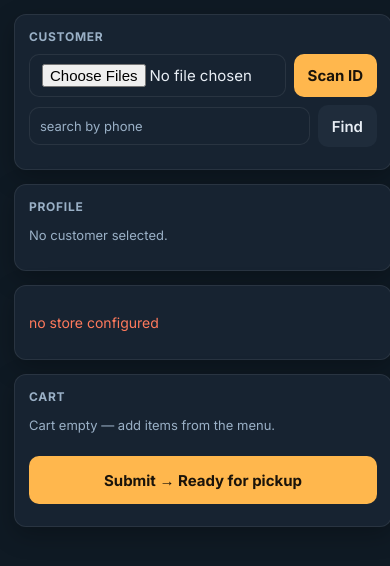
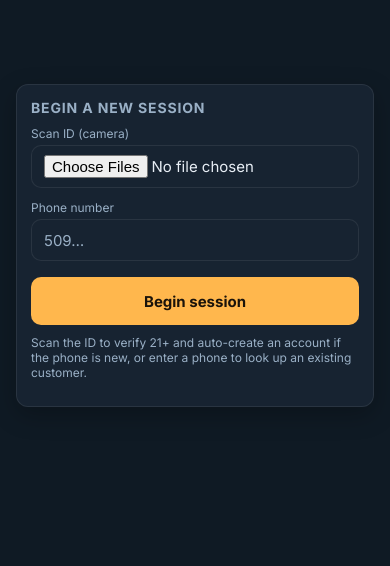
Before and after one commit to happytimecustomerexperience-droid/budtender-pos, a Django app: page / in a window 390 px wide. Shown: the part 63-629 px from the top of the page. Run offline with Django 5.2, Linux system fonts and the light colour scheme; the visitor is signed in with stand-in values (Sample User, id 1); some libraries are stand-ins or nearby versions.

Commit message:
Begin-session gate (scan+phone, 21+ flag, find-or-create) + warm shared cache
- New start gate at / : camera ID scan + phone. ID scan flags UNDER-21 and blocks
  the session; resolves the guest by phone then name (phone wins), and creates a new
  Dutchie guest from the scan when neither matches (pos_register_client.create_guest,
  captured /guest/create payload). POS screen moved to /pos/ and now requires a
  session; header gains "New customer" (end session).
- Sustainable inventory for 3-5 concurrent: shared Redis cache + a warmer sidecar
  (warm_menu every ~8 min) so the slow product_SearchV2 pull never hits the request
  path; get_inventory adds a stampede lock (serve-stale) + 1h TTL.
- 37 tests green (begin render, session gate, resolve-prefers-phone, create-when-none).

Co-Authored-By: Claude Opus 4.8 <noreply@anthropic.com>

```diff
--- a/budtender/catalog.py
+++ b/budtender/catalog.py
@@ -22,7 +22,10 @@ from . import imagemap, ranking, suggest
 
 logger = logging.getLogger(__name__)
 
-_INV_TTL = 600  # 10 min — product_SearchV2 is a slow full pull
+# Long TTL: the `warm_menu` command (every ~8 min) keeps the shared (Redis) cache
+# hot, so a customer-facing request NEVER pays the slow product_SearchV2 pull. The
+# entry only expires if warming stops. Tune with the warmer interval.
+_INV_TTL = 3600
 
 CAT_LABELS = {
     "flower": "Flower", "pre-rolls": "Pre-Rolls", "vapes": "Vapes",
@@ -75,17 +78,27 @@ def _normalize(row, enr):
 
 
 def get_inventory(store_key, force=False):
-    """Cached, normalized + enriched live inventory for a store."""
+    """Cached, normalized + enriched live inventory for a store. A stampede lock
+    keeps 3-5 concurrent cold requests from each firing the slow pull — losers serve
+    the stale entry. The warmer keeps it hot so requests almost never pull live."""
     ck = f"inv:{store_key}"
     if not force:
         cached = cache.get(ck)
         if cached is not None:
             return cached
-    rows = PosRegisterClient(get_store(store_key)).product_search()
-    enr = load_product_enrichment(store_key)
-    items = [_normalize(r, enr) for r in rows if isinstance(r, dict)]
-    cache.set(ck, items, _INV_TTL)
-    return items
+    lock = f"inv:lock:{store_key}"
+    if not force and not cache.add(lock, "1", 90):
+        stale = cache.get(ck)
+        if stale is not None:
+            return stale  # another worker is refreshing; serve stale
+    try:
+        rows = PosRegisterClient(get_store(store_key)).product_search()
+        enr = load_product_enrichment(store_key)
+        items = [_normalize(r, enr) for r in rows if isinstance(r, dict)]
+        cache.set(ck, items, _INV_TTL)
+        return items
+    finally:
+        cache.delete(lock)
 
 
 def categories(items):
--- /dev/null
+++ b/budtender/templates/budtender/begin.html
@@ -0,0 +1,54 @@
+{% load static %}
+<!doctype html>
+<html lang="en">
+<head>
+  <meta charset="utf-8">
+  <meta name="viewport" content="width=device-width, initial-scale=1">
+  <title>Begin session · Budtender POS</title>
+  <link rel="preconnect" href="https://fonts.googleapis.com">
+  <link href="https://fonts.googleapis.com/css2?family=Bebas+Neue&family=Inter:wght@400;600;700;800&display=swap" rel="stylesheet">
+  <link rel="stylesheet" href="{% static 'budtender/app.css' %}">
+</head>
+<body>
+<header class="top">
+  <span class="logo">HAPPY&nbsp;TIME</span>
+  <select name="store" form="startform">
+    {% for s in stores %}<option value="{{ s }}" {% if s == active %}selected{% endif %}>{{ s|title }}</option>{% endfor %}
+  </select>
+  <span class="spacer"></span>
+  <a class="signout" href="{% url 'logout' %}">Sign out</a>
+</header>
+
+<div class="auth" style="max-width:460px">
+  <div class="card">
+    <h2 style="font-size:14px">Begin a new session</h2>
+
+    {% if under21 %}
+      <div style="background:rgba(255,122,92,.14);border:1px solid var(--bad);border-radius:10px;padding:14px;margin:10px 0">
+        <div class="bebas" style="font-size:26px;color:var(--bad)">⛔ UNDER 21 — DO NOT SELL</div>
+        <p class="muted" style="margin:6px 0 0">
+          {{ scan.accts_name }}{% if scan.age %} · age {{ scan.age }}{% endif %}{% if scan.birth_date %} · DOB {{ scan.birth_date }}{% endif %}.
+          Cannot start a session.
+        </p>
+      </div>
+      <a href="{% url 'begin' %}"><button type="button" style="width:100%">Start over</button></a>
+    {% else %}
+      {% if error %}<p class="err">{{ error }}</p>{% endif %}
+      {% if scan and scan.over_21 %}<p class="badge-ok" style="font-size:14px">21+ ✓ {{ scan.accts_name }}{% if scan.age %} · {{ scan.age }}{% endif %}</p>{% endif %}
+
+      <form id="startform" method="post" action="{% url 'start' %}" enctype="multipart/form-data" class="stack">
+        {% csrf_token %}
+        <label style="display:block;font-size:12px;color:var(--sage);margin:10px 0 4px">Scan ID (camera)</label>
+        <input type="file" name="images" accept="image/*" capture="environment" multiple
+               style="width:100%" onchange="this.form.querySelector('button[type=submit]').focus()">
+        <label style="display:block;font-size:12px;color:var(--sage);margin:12px 0 4px">Phone number</label>
+        <input type="tel" name="phone" inputmode="tel" placeholder="509…" value="{{ phone }}" style="width:100%">
+        <button type="submit" style="width:100%;margin-top:16px;min-height:48px">Begin session</button>
+      </form>
+      <p class="hint" style="margin-top:10px">Scan the ID to verify 21+ and auto-create an account if the phone is new,
+        or enter a phone to look up an existing customer.</p>
+    {% endif %}
+  </div>
+</div>
+</body>
+</html>
--- a/budtender/templates/budtender/screen.html
+++ b/budtender/templates/budtender/screen.html
@@ -19,6 +19,7 @@
   </select>
   <span class="spacer"></span>
   {% if acct_id %}<span class="cust-chip">👤 <b>{{ acct_name|default:"Customer" }}</b></span>{% endif %}
+  <a class="signout" href="{% url 'end' %}">＋ New customer</a>
   <a class="signout" href="{% url 'logout' %}">Sign out</a>
 </header>
 
--- a/budtender/urls.py
+++ b/budtender/urls.py
@@ -3,7 +3,10 @@ from django.urls import path
 from . import views
 
 urlpatterns = [
-    path("", views.screen, name="screen"),
+    path("", views.begin, name="begin"),
+    path("pos/", views.screen, name="screen"),
+    path("start/", views.start, name="start"),
+    path("end/", views.end_session, name="end"),
     path("login/", views.login_view, name="login"),
     path("logout/", views.logout_view, name="logout"),
     path("scan/", views.scan, name="scan"),
--- a/budtender/views.py
+++ b/budtender/views.py
@@ -92,9 +92,98 @@ def logout_view(request):
     return redirect("login")
 
 
-# ── screen ───────────────────────────────────────────────────────────────────
+# ── begin session (start gate: scan ID + phone -> 21 check -> find/create) ─────
+@login_required
+def begin(request):
+    return render(request, "budtender/begin.html", {
+        "stores": list(_stores().keys()), "active": request.session.get("store"),
+    })
+
+
+@login_required
+def end_session(request):
+    for k in ("acct_id", "acct_name", "acct_phone", "cart"):
+        request.session.pop(k, None)
+    return redirect("begin")
+
+
+def _resolve_or_create(client, scan, phone):
+    """Look up by PHONE then by NAME (phone wins when both match); create from the
+    scan if neither exists. Returns (acct_id, name, how)."""
+    name = (scan.get("accts_name") or "").strip()
+    if phone:
+        g = _parse_guests(client.guest_search(phone))
+        if g:
+            return g[0]["acct_id"], g[0]["name"], "phone"
+    if name:
+        g = _parse_guests(client.guest_search(name))
+        if g:
+            return g[0]["acct_id"], g[0]["name"], "name"
+    if scan.get("first_name") and scan.get("birth_date"):
+        gid = client.create_guest(
+            first_name=scan["first_name"], last_name=scan.get("last_name", ""),
+            dob=scan["birth_date"], phone=phone or scan.get("phone", ""),
+            email=scan.get("email", ""), mj_state_id=scan.get("mjstateidno", ""))
+        if gid:
+            disp = scan.get("accts_name") or f"{scan['first_name']} {scan.get('last_name', '')}".strip()
+            return gid, disp, "created"
+    return None, None, "none"
+
+
+@login_required
+@rate_limit("start", limit=30, window=60)
+@require_http_methods(["POST"])
+def start(request):
+    from core.uploads import collect_id_images
+
+    store = _active_store(request)
+    phone = "".join(c for c in (request.POST.get("phone") or "") if c.isdigit())
+    ctx = {"stores": list(_stores().keys()), "active": request.session.get("store"), "phone": phone}
+    scan = {}
+    files = request.FILES.getlist("images")
+    if files:
+        try:
+            images = collect_id_images(files)
+        except Exception as exc:
+            ctx["error"] = f"upload rejected: {exc}"
+            return render(request, "budtender/begin.html", ctx)
+        from idscan.pipeline import run_id_scan
+        scan = run_id_scan(images)
+        if scan.get("error"):
+            ctx["error"] = f"scan failed: {scan['error']}"
+            return render(request, "budtender/begin.html", ctx)
+        ctx["scan"] = scan
+        if scan.get("over_21") is False:    # HARD age flag — do not start a session
+            ctx["under21"] = True
+            return render(request, "budtender/begin.html", ctx)
+    if not store:
+        ctx["error"] = "no store configured"
+        return render(request, "budtender/begin.html", ctx)
+    if not (phone or scan):
+        ctx["error"] = "Scan an ID or enter a phone number to begin."
+        return render(request, "budtender/begin.html", ctx)
+
+    phone = phone or "".join(c for c in (scan.get("phone") or "") if c.isdigit())
+    try:
+        acct_id, name, how = _resolve_or_create(_client(store), scan, phone)
+    except Exception as exc:
+        ctx["error"] = f"lookup failed: {exc}"
+        return render(request, "budtender/begin.html", ctx)
+    if not acct_id:
+        ctx["error"] = "No account for that phone — scan the customer's ID to create one."
+        return render(request, "budtender/begin.html", ctx)
+
+    if scan:
+        upsert_customer({**scan, "phone": phone}, dutchie_acct_id=acct_id)
+    request.session.update(acct_id=acct_id, acct_name=name, acct_phone=phone, cart=[])
+    return redirect("screen")
+
+
+# ── POS screen (requires an active session) ────────────────────────────────────
 @login_required
 def screen(request):
+    if not request.session.get("acct_id"):
+        return redirect("begin")
     return render(request, "budtender/screen.html", {
         "stores": list(_stores().keys()),
         "active": request.session.get("store"),
--- a/pyproject.toml
+++ b/pyproject.toml
@@ -12,6 +12,7 @@ dependencies = [
     "whitenoise>=6",     # static serving at scale
     "python-dotenv>=1",  # load .env (all secrets live there)
     "psycopg[binary]>=3.1",  # read-only customer profiles from happytime-budtender
+    "redis>=5",              # shared cache across workers + warmer (no per-request lag)
 ]
 
 [project.optional-dependencies]
```
Also changed, not shown: budtender/management/commands/warm_menu.py (added, +23 -0 lines), budtender/tests/test_views.py (+46 -3 lines), docker-compose.yml (+27 -0 lines), dutchie/pos_register_client.py (+28 -0 lines).
